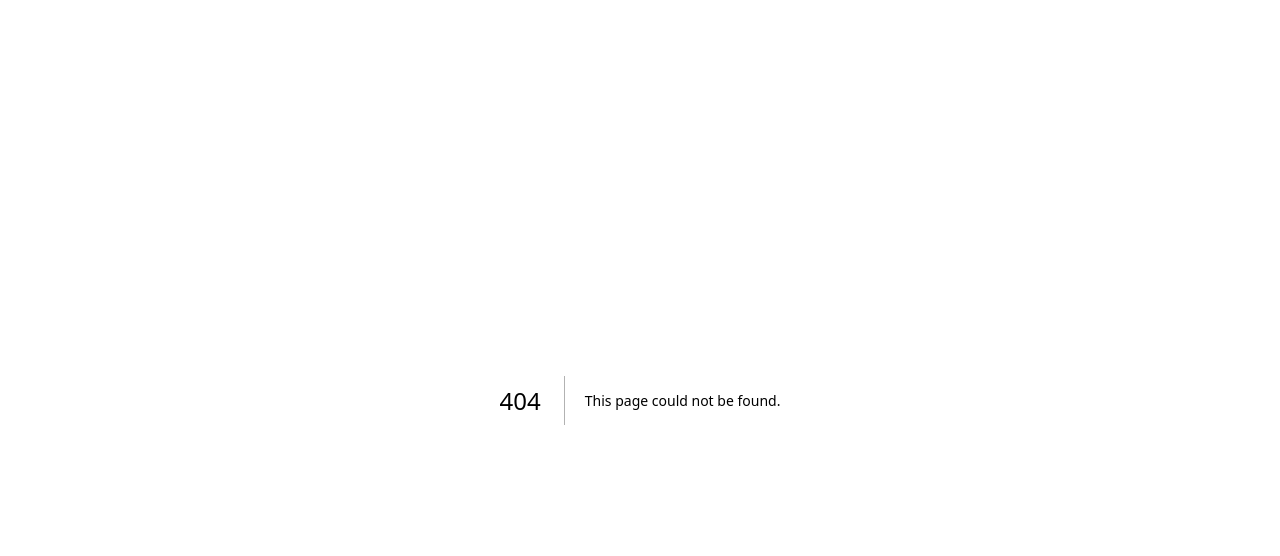
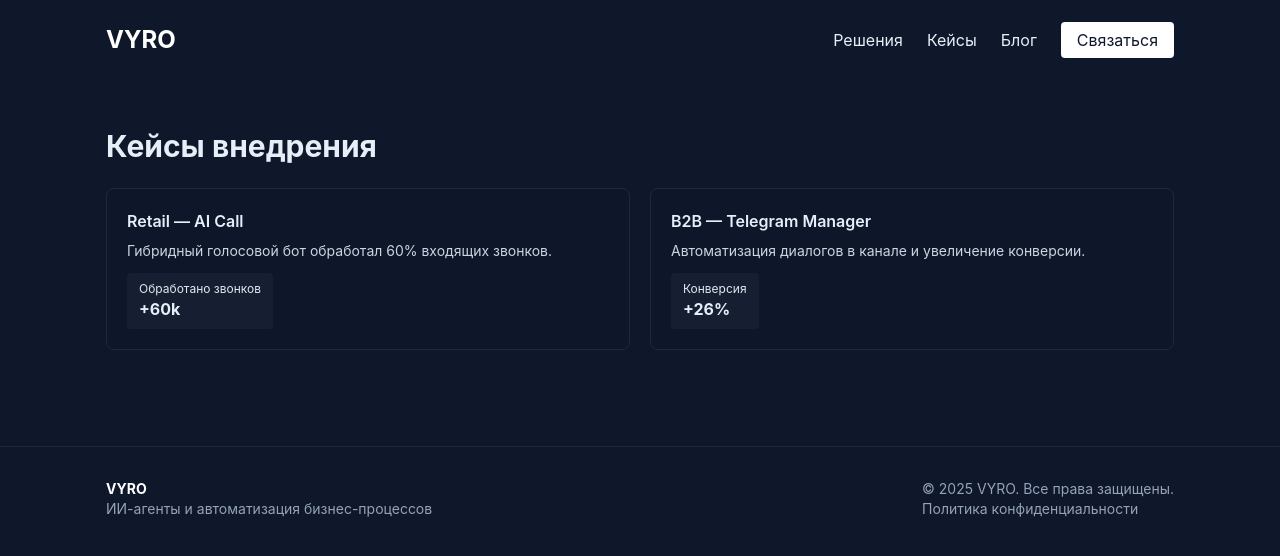
Before and after one commit to ruskorytnikov5555/vyro1, a Next.js app: page /cases in a window 1280 px wide. Before the commit this address had no page. Shown: the top 556 px of the page. Built offline with nearby package versions, Linux system fonts and the light colour scheme.

Commit message:
Create cases.js

```diff
--- /dev/null
+++ b/pages/cases.js
@@ -0,0 +1,27 @@
+import Head from "next/head";
+import Header from "../components/Header";
+import Footer from "../components/Footer";
+import CaseCard from "../components/CaseCard";
+
+export default function Cases() {
+  const cases = [
+    { title: "Retail — AI Call", summary: "Гибридный голосовой бот обработал 60% входящих звонков.", metrics: [{label:"Обработано звонков", value:"+60k"}] },
+    { title: "B2B — Telegram Manager", summary: "Автоматизация диалогов в канале и увеличение конверсии.", metrics: [{label:"Конверсия", value:"+26%"}] }
+  ];
+
+  return (
+    <>
+      <Head>
+        <title>Кейсы — VYRO</title>
+      </Head>
+      <Header />
+      <main className="container py-12">
+        <h1 className="text-3xl font-bold mb-6">Кейсы внедрения</h1>
+        <div className="grid md:grid-cols-2 gap-5">
+          {cases.map((c, i) => <CaseCard key={i} {...c} />)}
+        </div>
+      </main>
+      <Footer />
+    </>
+  );
+}
```
